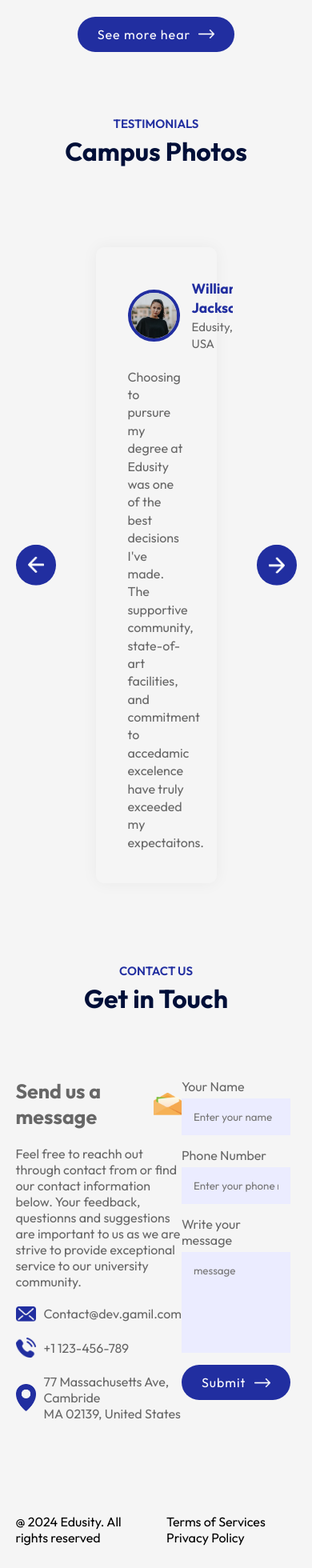
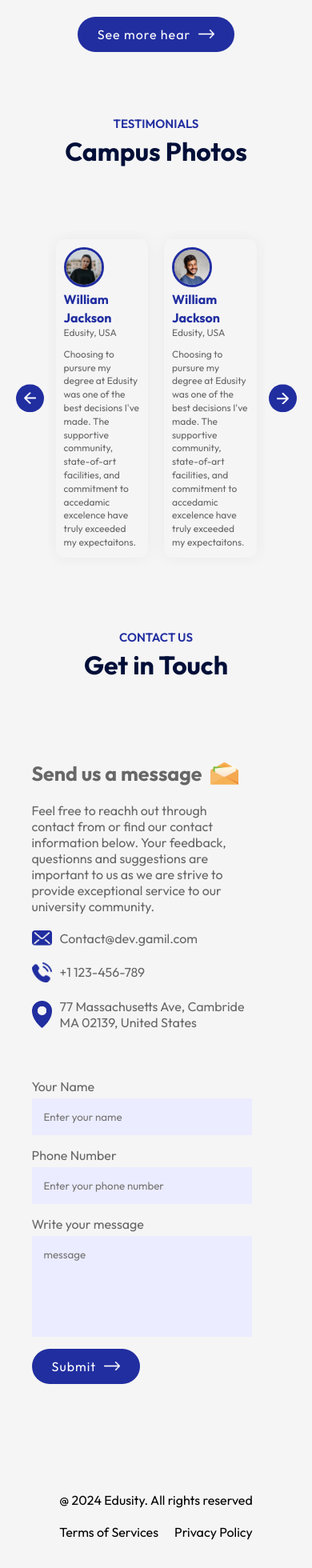
Before and after one commit to neelendrareddy9001/educational-Institution-layout, a React (Vite) app: page / in a window 390 px wide. Shown: the part 4182-6142 px from the top of the page at 80% size. Built offline with nearby package versions, Linux system fonts and the light colour scheme.

Commit message:
Responsive added

```diff
--- a/src/Components/Contact/Contact.css
+++ b/src/Components/Contact/Contact.css
@@ -52,3 +52,12 @@
     display: block;
     margin: 20px 0;
 }
+
+@media (max-width: 700px) {
+    .contact {
+        display: block;
+    }
+    .contact-col {
+        padding: 20px;
+    }
+}
--- a/src/Components/Footer/Footer.css
+++ b/src/Components/Footer/Footer.css
@@ -12,3 +12,17 @@
     display: inline-block;
     margin-left: 20px;
 }
+
+/* media query */
+@media (max-width: 600px) {
+    .footer {
+        display: block;
+        text-align: center;
+    }
+    .footer ul li {
+        margin: 10px;
+    }
+    .footer ul {
+        margin-top: 10px;
+    }
+}
--- a/src/Components/Testimonial/Testimonial.css
+++ b/src/Components/Testimonial/Testimonial.css
@@ -58,3 +58,45 @@
 .user-info h3 {
     color: #212EA0;
 }
+
+/* media query */
+@media (max-width: 800px) {
+    .testimonials {
+        padding: 0 40px;
+    }
+    .next-btn, .back-btn {
+        padding: 10px;
+        width: 35px;
+    }
+    .testimonials ul li {
+        padding: 10px;
+    }
+    .slide {
+        padding: 10px;
+    }
+    .slide img {
+        width: 50px;
+        border: 3px solid #212EA0;
+    }
+}
+@media (max-width: 600px) {
+    .user-info {
+        display: block;
+        margin-bottom: 10px;
+        font-size: 12px;
+    }
+    .user-info h3 {
+        font-size: 16px;
+    }
+    .slider p {
+        font-size: 12px;
+    }
+}
+@media (max-width: 375px) {
+    .slide {
+
+        width: 100%;
+        display:inline-block;
+        height: 100%;
+    }
+}
--- a/src/Components/Title/Title.css
+++ b/src/Components/Title/Title.css
@@ -6,6 +6,7 @@
     text-transform: uppercase;
     margin: 70px 0 30px;
 }
+
 .title h2 {
     font-size: 32px;
     color: #000F38;
```
